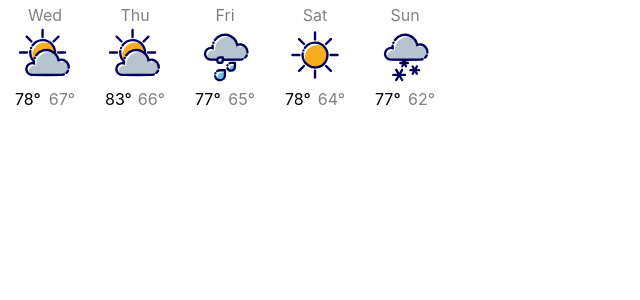
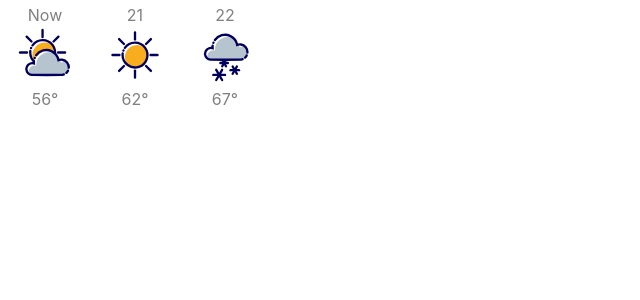
Before and after one commit to yakubbaev/weather-app, a React (Create React App) app: page /Fri in a window 1280 px wide. Shown: the top 300 px of the page, without its empty margins (0-640 px from the left). Built offline with nearby package versions, Linux system fonts and the light colour scheme.

Commit message:
Addd routes

```diff
--- a/package.json
+++ b/package.json
@@ -12,6 +12,7 @@
     "@types/react-dom": "^17.0.0",
     "react": "^17.0.2",
     "react-dom": "^17.0.2",
+    "react-router-dom": "^5.2.0",
     "react-scripts": "4.0.3",
     "typescript": "^4.1.2",
     "web-vitals": "^1.0.1"
@@ -42,6 +43,7 @@
     ]
   },
   "devDependencies": {
+    "@types/react-router-dom": "^5.1.7",
     "@typescript-eslint/eslint-plugin": "^4.26.1",
     "@typescript-eslint/parser": "^4.26.1",
     "eslint-config-prettier": "^8.3.0",
--- a/src/App.tsx
+++ b/src/App.tsx
@@ -1,12 +1,15 @@
 import React from 'react'
+import { BrowserRouter as Router } from 'react-router-dom'
 import './App.css'
-import { Forecast } from './components/forecast/forecast'
+import { Routes } from './routes/routes'
 
 function App() {
   return (
-    <div>
-      <Forecast />
-    </div>
+    <Router>
+      <div>
+        <Routes />
+      </div>
+    </Router>
   )
 }
 
--- a/src/components/forecast/forecast.tsx
+++ b/src/components/forecast/forecast.tsx
@@ -2,12 +2,15 @@ import React from 'react'
 import './forecast.css'
 import { DayCard } from '../day-card/day-card'
 import { forecast } from './forecast.mock'
+import { Link } from 'react-router-dom'
 
 export const Forecast = () => {
   return (
     <div className="Forecast-Container">
       {forecast.map((day) => (
-        <DayCard key={day.name} name={day.name} weatherType={day.weatherType} high={day.high} low={day.low} />
+        <Link key={day.name} to={`/${day.name}`} style={{ textDecoration: 'none' }}>
+          <DayCard name={day.name} weatherType={day.weatherType} high={day.high} low={day.low} />
+        </Link>
       ))}
     </div>
   )
--- a/src/components/hourly-forecast/hourly-forecast.tsx
+++ b/src/components/hourly-forecast/hourly-forecast.tsx
@@ -2,8 +2,12 @@ import React from 'react'
 import './hourly-forecast.css'
 import { HourCard } from '../hour-card/hour-card'
 import { hourlyForecast } from './hourly-forecast.mock'
+import { useRouteMatch } from 'react-router'
 
 export const HourlyForecast = () => {
+  const match = useRouteMatch()
+  console.log('match.params: ', match.params)
+
   return (
     <div className="HourlyForecast-Container">
       {hourlyForecast.map((forecast) => (
--- /dev/null
+++ b/src/routes/routes.tsx
@@ -0,0 +1,17 @@
+import React from 'react'
+import { Switch, Route } from 'react-router-dom'
+import { Forecast } from '../components/forecast/forecast'
+import { HourlyForecast } from '../components/hourly-forecast/hourly-forecast'
+
+export const Routes = () => {
+  return (
+    <Switch>
+      <Route path={`/:nameOfDay`}>
+        <HourlyForecast />
+      </Route>
+      <Route path="/">
+        <Forecast />
+      </Route>
+    </Switch>
+  )
+}
```
Also changed, not shown: 1 other file (tests, documents, lock files or other folders).
